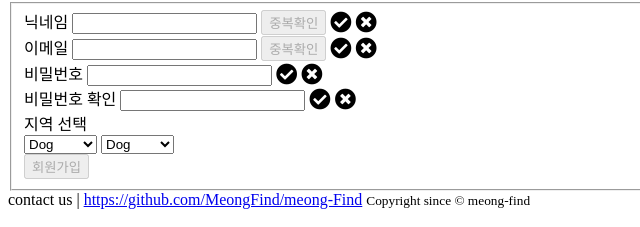
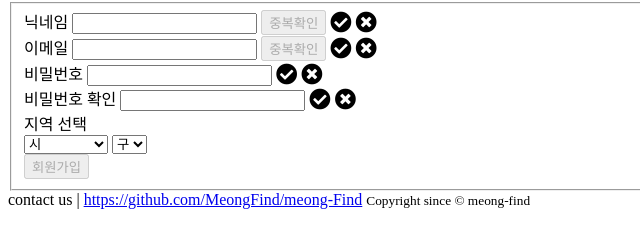
Before and after one commit to ywc8851/meong-Find, a website: page src/html/signup.html in a window 1280 px wide. Shown: the part 279-506 px from the top of the page, 0-640 px from the left. Drawn offline with Linux system fonts and the light colour scheme.

Commit message:
feat : #32 add sub select

```diff
--- a/src/html/signup.html
+++ b/src/html/signup.html
@@ -84,21 +84,13 @@
           <div class="sign-up-form-info sign-up-form-area">
             <label for="area">지역 선택</label>
             <div id="area">
-              <select name="" id="">
-                <option value="dog">Dog</option>
-                <option value="cat">Cat</option>
-                <option value="hamster">Hamster</option>
-                <option value="parrot">Parrot</option>
-                <option value="spider">Spider</option>
-                <option value="goldfish">Goldfish</option>
+              <select name="sign-up-form-city" id="sign-up-form-city">
+                <option value="si">시</option>
+                <option value="seoul">서울특별시</option>
+                <option value="busan">부산광역시</option>
               </select>
-              <select name="" id="">
-                <option value="dog">Dog</option>
-                <option value="cat">Cat</option>
-                <option value="hamster">Hamster</option>
-                <option value="parrot">Parrot</option>
-                <option value="spider">Spider</option>
-                <option value="goldfish">Goldfish</option>
+              <select name="sign-up-form-district" id="sign-up-form-district">
+                <option value="gu">구</option>
               </select>
             </div>
           </div>
--- a/src/scss/pages/_signup.scss
+++ b/src/scss/pages/_signup.scss
@@ -6,24 +6,6 @@
   text-align: center;
   @include autoMargin();
 
-  .sign-in-form-auto-find {
-    display: flex;
-    justify-content: space-between;
-    color: $darkgray;
-    font-size: rem(20px);
-
-    .find-password {
-      border: none;
-      font-size: rem(20px);
-    }
-  }
-
-  .sign-in-form-btns {
-    button {
-      display: block;
-      @include autoMargin();
-    }
-  }
   .error {
     position: absolute;
     top: rem(50px);
@@ -44,10 +26,13 @@
 #area {
   display: inline-block;
   margin-bottom: rem(30px);
-  margin-right: rem(200px);
+  margin-right: rem(150px);
 
   select {
+    margin-left: rem(20px);
     display: inline-block;
+    width: rem(100px);
+    height: rem(30px);
   }
 }
 
```
Also changed, not shown: src/js/pages/signup.js (+28 -148 lines).
